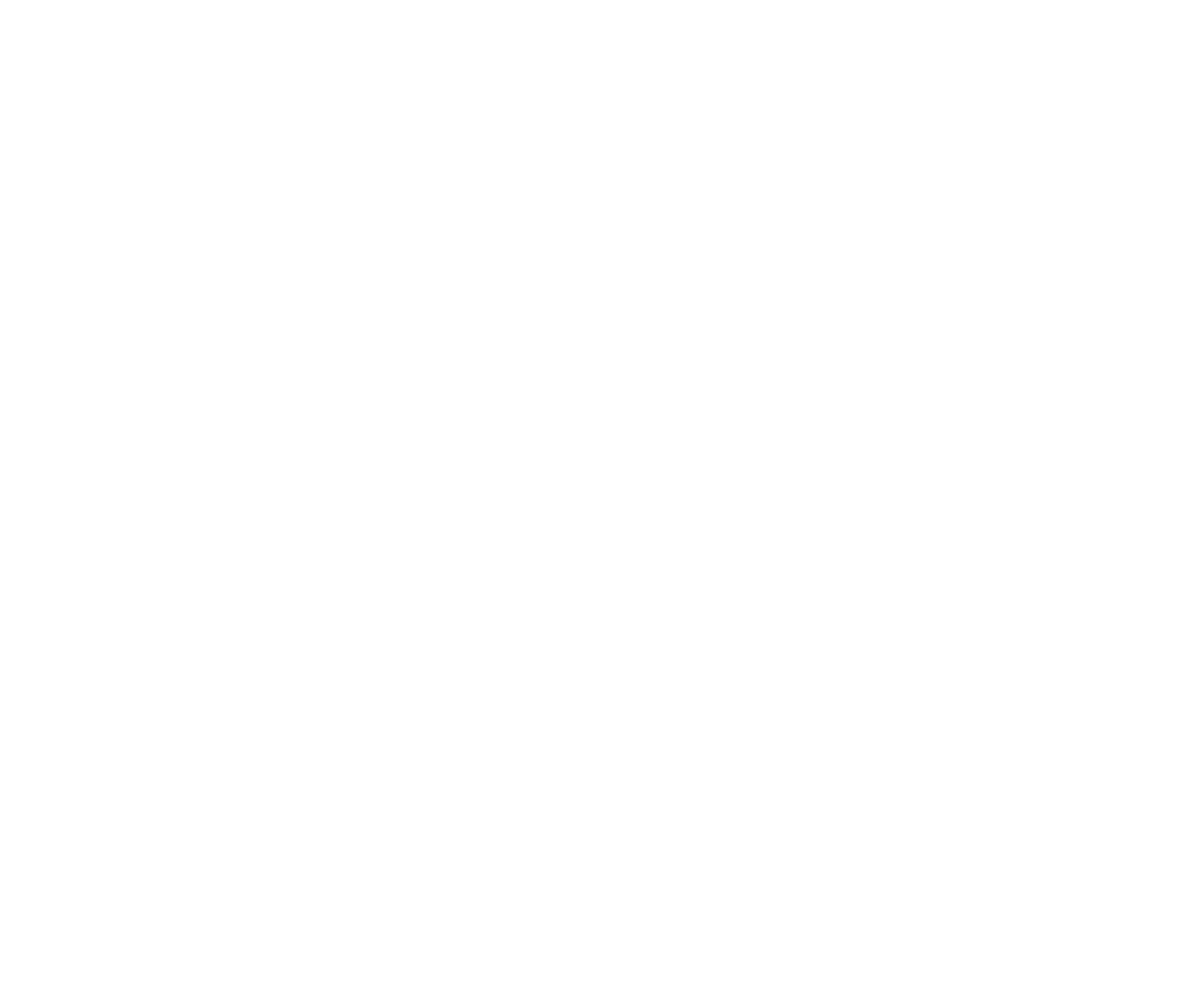
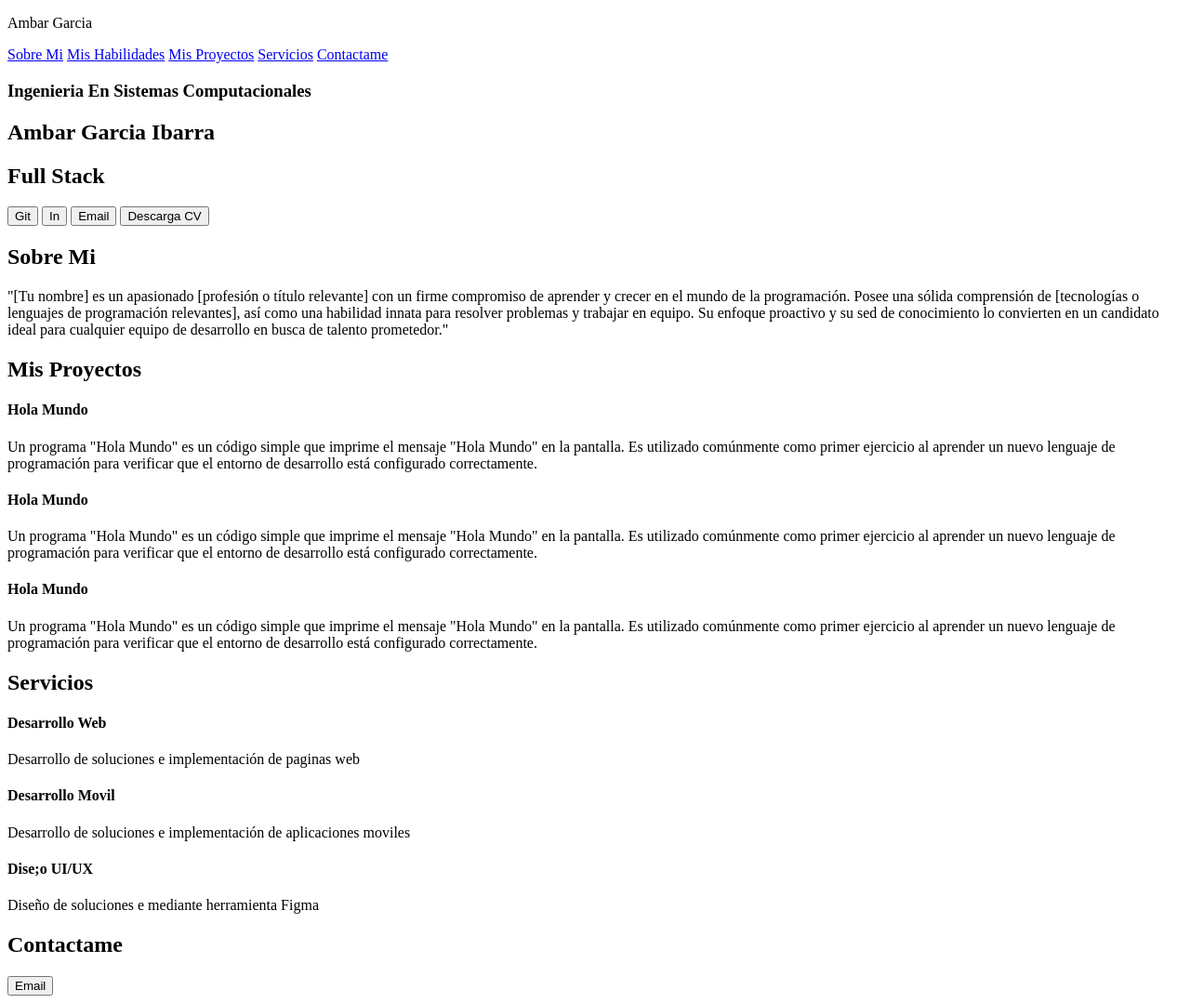
Before and after one commit to Ambar18/Porfafolio, a plain HTML site: page index.html in a window 1280 px wide. Shown: the whole page at 93% size. Before the commit the page ends 800 px from the top, so only its background shows below. Drawn offline with Linux system fonts and the light colour scheme.

Commit message:
MOLDE DEL PROYECTO

```diff
--- /dev/null
+++ b/css/style.css
@@ -0,0 +1,3 @@
+body{
+    background-color: white;
+}
--- a/index.html
+++ b/index.html
@@ -3,9 +3,94 @@
 <head>
     <meta charset="UTF-8">
     <meta name="viewport" content="width=device-width, initial-scale=1.0">
+    <link rel="stylesheet" href="css/style.css">
     <title>Portafolio</title>
 </head>
 <body>
+    <header>
+        <div class="container">
+            <p class="logo">Ambar Garcia</p>
+            <div class="nav">
+                <a href="sobre">Sobre Mi</a>
+                <a href="habilidades">Mis Habilidades</a>
+                <a href="proyectos">Mis Proyectos</a>
+                <a href="servicios">Servicios</a>
+                <a href="contactame">Contactame</a>
+            </div>
+        </div>
+    </header>
+    <section id="principal">
+        <div class="img-container"></div>
+        <h3>Ingenieria En Sistemas Computacionales</h3>
+        <h1>Ambar Garcia Ibarra</h1>
+        <h2>Full Stack</h2>
+        <button>Git</button>
+        <button>In</button>
+        <button>Email</button>
+        <button>Descarga CV</button>
+    </section>
+    <section id="sobremi">
+        <div class="img-container"></div>
+        <h2>Sobre Mi</h2>
+        <p>"[Tu nombre] es un apasionado [profesión o título relevante] con un firme compromiso
+             de aprender y crecer en el mundo de la programación. Posee una sólida comprensión
+             de [tecnologías o lenguajes de programación relevantes], así como una habilidad
+             innata para resolver problemas y trabajar en equipo. Su enfoque proactivo y su
+             sed de conocimiento lo convierten en un candidato ideal para cualquier equipo
+             de desarrollo en busca de talento prometedor."</p>
+    </section>
+    <section id="proyect">
+        <div class="contenido">
+            <h2>Mis Proyectos</h2>
+            <div class="cartas">
+                <h4>Hola Mundo</h4>
+                <p>Un programa "Hola Mundo" es un código simple que imprime el mensaje "Hola Mundo"
+                    en la pantalla. Es utilizado comúnmente como primer ejercicio al aprender un
+                    nuevo lenguaje de programación para verificar que el entorno de desarrollo está
+                    configurado correctamente.</p>
+            </div>
+            <div class="cartas">
+                <h4>Hola Mundo</h4>
+                <p>Un programa "Hola Mundo" es un código simple que imprime el mensaje "Hola Mundo"
+                    en la pantalla. Es utilizado comúnmente como primer ejercicio al aprender un
+                    nuevo lenguaje de programación para verificar que el entorno de desarrollo está
+                    configurado correctamente.</p>
 
+            </div>
+            <div class="cartas">
+                <h4>Hola Mundo</h4>
+                <p>Un programa "Hola Mundo" es un código simple que imprime el mensaje "Hola Mundo"
+                    en la pantalla. Es utilizado comúnmente como primer ejercicio al aprender un
+                    nuevo lenguaje de programación para verificar que el entorno de desarrollo está
+                    configurado correctamente.</p>
+
+            </div>
+        </div>
+    </section>
+    <section id="habilidad">
+
+    </section>
+    <section id="servicios">
+        <div class="contenido">
+            <h2>Servicios</h2>
+            <div class="cartas">
+                <h4>Desarrollo Web</h4>
+                <p>Desarrollo de soluciones e implementación de paginas web</p>
+            </div>
+            <div class="cartas">
+                <h4>Desarrollo Movil</h4>
+                <p>Desarrollo de soluciones e implementación de aplicaciones moviles</p>
+
+            </div>
+            <div class="cartas">
+                <h4>Dise;o UI/UX</h4>
+                <p>Diseño de soluciones e mediante herramienta Figma</p>
+            </div>
+        </div>
+    </section>
+    <section id="contacto">
+        <h1>Contactame</h1>
+        <button>Email</button>
+    </section>
 </body>
 </html>
```
